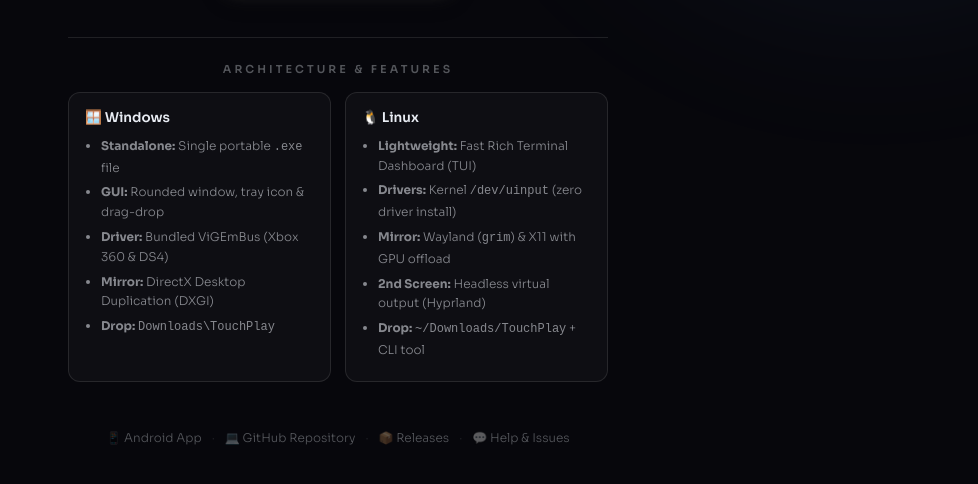
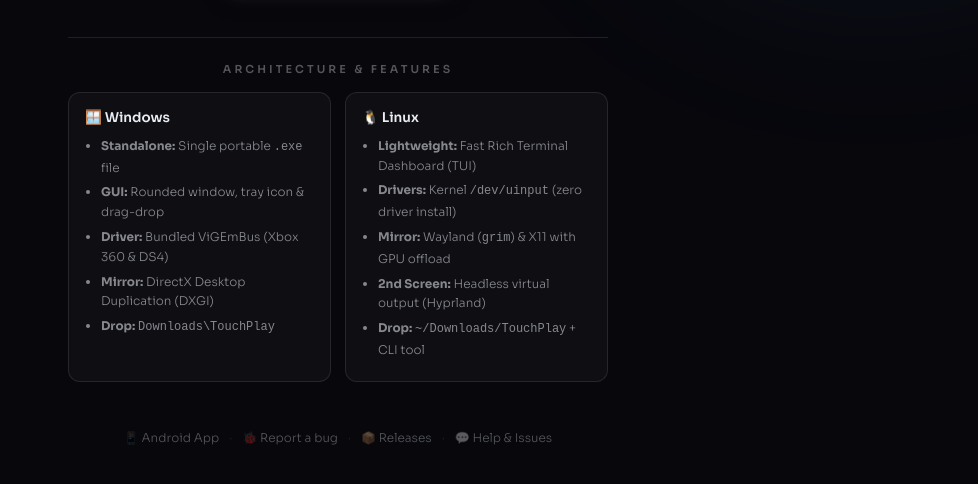
Before and after one commit to shantoshdurai/touchplay-releases, a plain HTML site: page index.html in a window 1280 px wide. Shown: the part 1062-1546 px from the top of the page, without its empty margins (302-1280 px from the left). Drawn offline with Linux system fonts and the light colour scheme; no server answers.

Commit message:
site: footer no longer links to the private source repo
It was a dead link for every visitor. Points at the public issue tracker instead.

```diff
--- a/index.html
+++ b/index.html
@@ -271,7 +271,7 @@
 
   <footer>
     <a href="https://play.google.com/store/apps/details?id=com.touchplay.app">📱 Android App</a><i>&middot;</i>
-    <a href="https://github.com/shantoshdurai/TouchPlay">💻 GitHub Repository</a><i>&middot;</i>
+    <a href="https://github.com/shantoshdurai/touchplay-releases/issues">🐞 Report a bug</a><i>&middot;</i>
     <a href="https://github.com/shantoshdurai/touchplay-releases/releases/latest">📦 Releases</a><i>&middot;</i>
     <a href="https://github.com/shantoshdurai/touchplay-releases/issues">💬 Help &amp; Issues</a>
   </footer>
```
